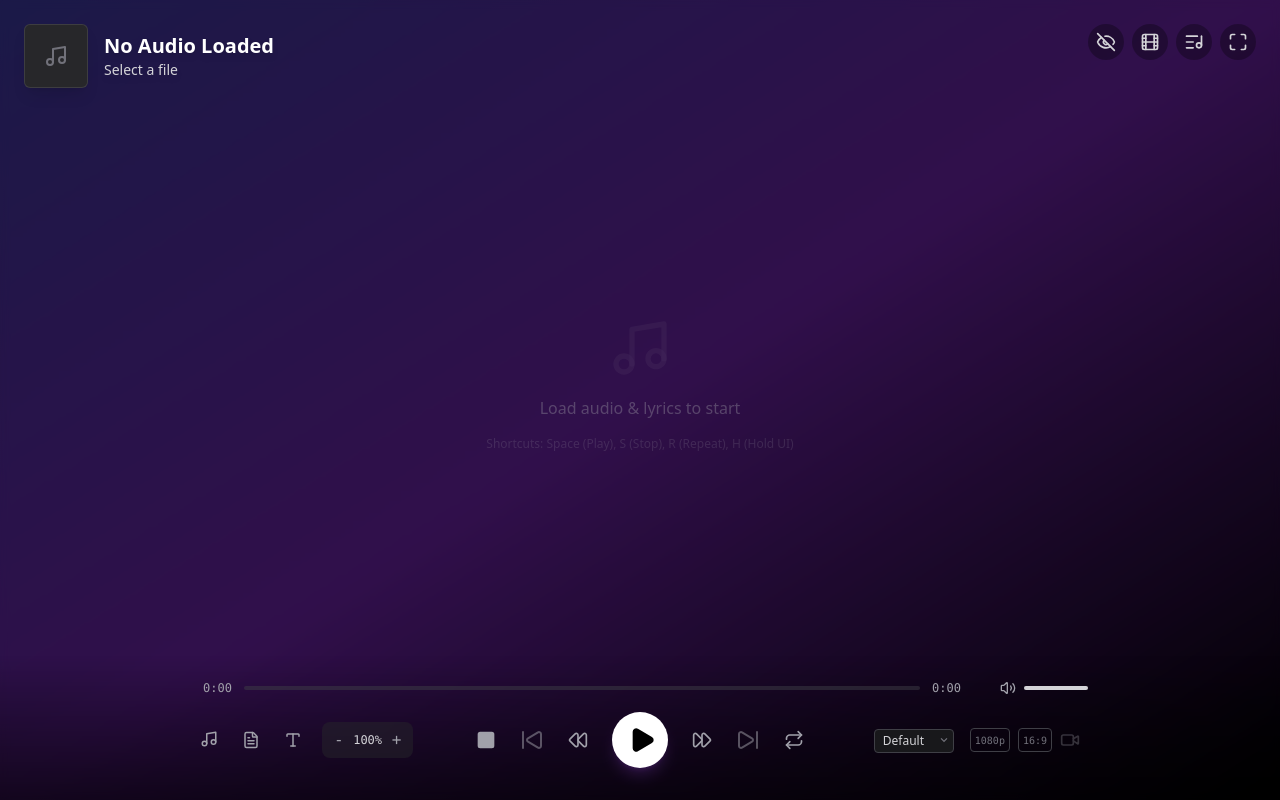
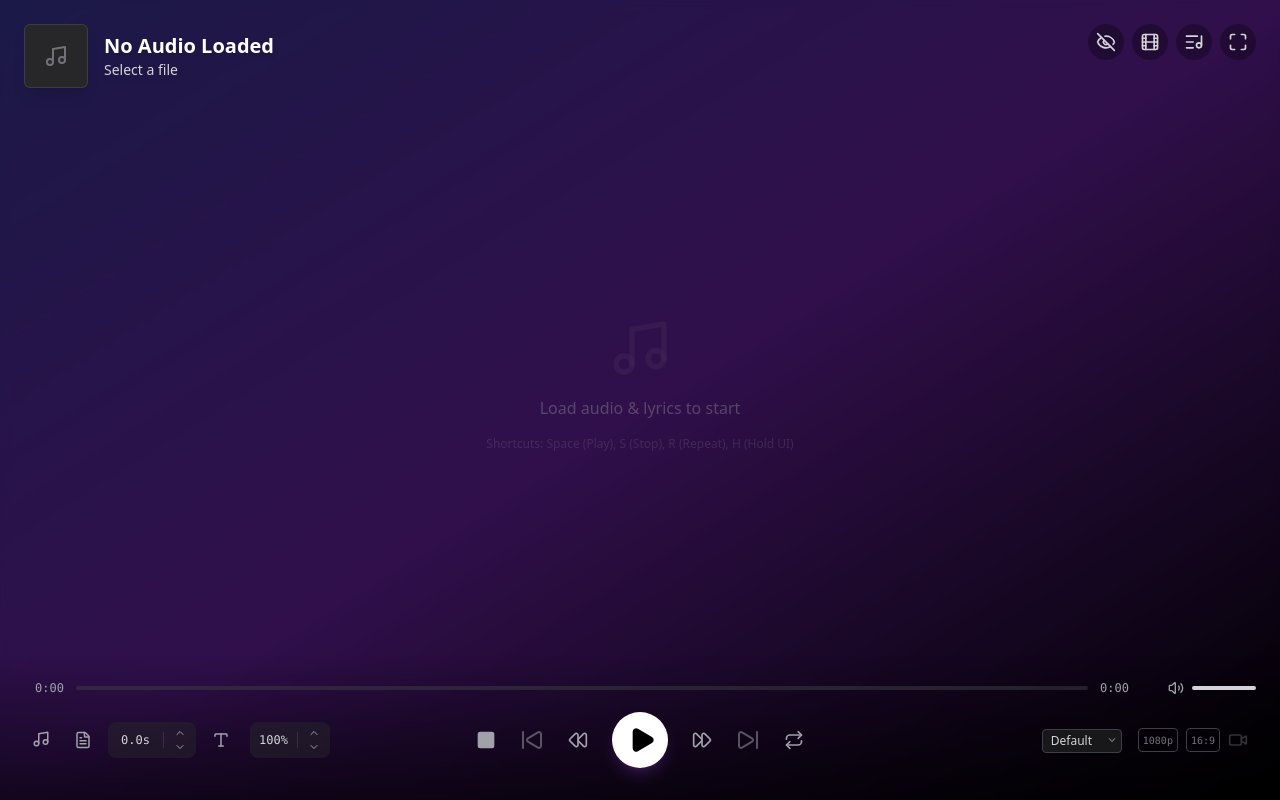
Before and after one commit to dotslashgabut/immersive-audio-player-lyric-video-maker, a React (Vite) app: page / in a window 1280 px wide. Built offline with nearby package versions, Linux system fonts and the light colour scheme.

Commit message:
Lyric Offset Control

```diff
--- a/App.tsx
+++ b/App.tsx
@@ -1,8 +1,9 @@
-import React, { useState, useRef, useEffect, useCallback } from 'react';
+import React, { useState, useRef, useEffect, useCallback, useMemo } from 'react';
 import {
   Play, Pause, SkipBack, SkipForward, Volume2, VolumeX,
   Maximize, Minimize, Upload, Music, FileText, Settings, ImageIcon,
-  Repeat, Repeat1, Square, Eye, EyeOff, Video, Download, Film, Type, X, ListMusic, Rewind, FastForward
+  Repeat, Repeat1, Square, Eye, EyeOff, Video, Download, Film, Type, X, ListMusic, Rewind, FastForward,
+  ChevronUp, ChevronDown
 } from './components/Icons';
 import { AudioMetadata, LyricLine, TabView, VisualSlide, VideoPreset, PlaylistItem } from './types';
 import { formatTime, parseLRC, parseSRT } from './utils/parsers';
@@ -28,6 +29,7 @@ function App() {
   });
   const [lyrics, setLyrics] = useState<LyricLine[]>([]);
   const [visualSlides, setVisualSlides] = useState<VisualSlide[]>([]);
+  const [lyricOffset, setLyricOffset] = useState(0);
 
   // State: Playback
   const [isPlaying, setIsPlaying] = useState(false);
@@ -97,8 +99,14 @@ function App() {
     s => s.type === 'audio' && currentTime >= s.startTime && currentTime < s.endTime
   );
 
-  const currentLyricIndex = lyrics.findIndex((line, index) => {
-    const nextLine = lyrics[index + 1];
+  // Adjusted lyrics based on offset
+  const adjustedLyrics = useMemo(() => {
+    if (lyricOffset === 0) return lyrics;
+    return lyrics.map(l => ({ ...l, time: l.time + lyricOffset }));
+  }, [lyrics, lyricOffset]);
+
+  const currentLyricIndex = adjustedLyrics.findIndex((line, index) => {
+    const nextLine = adjustedLyrics[index + 1];
     return currentTime >= line.time && (!nextLine || currentTime < nextLine.time);
   });
 
@@ -147,6 +155,7 @@ function App() {
       });
 
       // Reset play state
+      setLyricOffset(0);
       setIsPlaying(false);
       setCurrentTime(0);
       if (audioRef.current) {
@@ -239,6 +248,7 @@ function App() {
       }
     }
 
+    setLyricOffset(0);
     setCurrentTrackIndex(index);
     // Auto-play after state update
     setTimeout(() => {
@@ -615,7 +625,7 @@ function App() {
           canvas.width,
           canvas.height,
           audioEl.currentTime,
-          lyrics,
+          adjustedLyrics,
           metadata,
           visualSlides,
           imageMap,
@@ -1144,7 +1154,7 @@ function App() {
                 .lyrics-root .text-8xl { font-size: calc(6rem * ${fontSizeScale}); }
               `}</style>
               <div className={`transition-all duration-500 ${(activeTab === TabView.EDITOR || isPlaylistMode) ? 'h-[25vh]' : (!isHeaderVisible && !isFooterVisible) ? 'h-[50vh]' : 'h-[40vh]'}`}></div>
-              {lyrics.map((line, idx) => {
+              {adjustedLyrics.map((line, idx) => {
                 const isActive = idx === currentLyricIndex;
                 const isEditor = activeTab === TabView.EDITOR || isPlaylistMode;
                 const isPortraitPreview = ['9:16', '3:4', '1:1', '1:2', '2:3'].includes(aspectRatio);
@@ -1333,7 +1343,14 @@ function App() {
                     }}
                     onClick={() => {
                       if (audioRef.current && !isRendering) {
-                        audioRef.current.currentTime = line.time;
+                        audioRef.current.currentTime = line.time; // This is the adjusted time, which is what we want?
+                        // If we want to jump to the EXACT point in audio where this lyric is SUPPOSED to play now:
+                        // line.time IS (originalTime + offset).
+                        // So if we seek to line.time, we are seeking to the adjusted time.
+                        // Example: Lyric originally 10s. Offset +5s. adjusted time = 15s.
+                        // We see text. Click it. Audio jumps to 15s.
+                        // At 15s, currentLyricIndex checks if time >= 15s. Yes.
+                        // So the lyric matches the audio at that new point. Correct.
                         setCurrentTime(line.time);
                       }
                     }}
@@ -1360,7 +1377,7 @@ function App() {
         {/* Bottom Controls (Player) */}
         <div className={`transition-all duration-500 ease-in-out overflow-hidden ${isFooterVisible ? 'max-h-60 opacity-100 translate-y-0' : 'max-h-0 opacity-0 translate-y-4'}`}>
           <div className="bg-gradient-to-t from-black/60 via-black/30 to-transparent p-4 pb-6 lg:p-6 lg:pb-8">
-            <div className="max-w-4xl mx-auto space-y-4">
+            <div className="max-w-7xl mx-auto space-y-4">
               {/* Progress Bar */}
               <div className="flex items-center gap-3 group">
                 <span className="text-xs text-zinc-400 font-mono w-10 text-right">{formatTime(currentTime)}</span>
@@ -1427,6 +1444,32 @@ function App() {
                       </button>
                     )}
                   </div>
+
+                  {/* Lyric Offset Controls */}
+                  <div className="flex items-center gap-1 bg-zinc-800/50 rounded-lg px-2 py-1 h-9">
+                    <span className="text-xs text-zinc-300 w-12 text-center font-mono select-none border-r border-white/10 pr-2 mr-1">
+                      {lyricOffset > 0 ? '+' : ''}{lyricOffset.toFixed(1)}s
+                    </span>
+                    <div className="flex flex-col -my-1 h-full justify-center">
+                      <button
+                        onClick={() => setLyricOffset(prev => parseFloat((prev + 0.1).toFixed(1)))}
+                        className="text-zinc-400 hover:text-white flex items-center justify-center h-3.5 w-4 hover:bg-white/10 rounded-sm transition-colors"
+                        title="Increase Lyric Offset (+0.1s)"
+                        disabled={isRendering}
+                      >
+                        <ChevronUp size={12} />
+                      </button>
+                      <button
+                        onClick={() => setLyricOffset(prev => parseFloat((prev - 0.1).toFixed(1)))}
+                        className="text-zinc-400 hover:text-white flex items-center justify-center h-3.5 w-4 hover:bg-white/10 rounded-sm transition-colors"
+                        title="Decrease Lyric Offset (-0.1s)"
+                        disabled={isRendering}
+                      >
+                        <ChevronDown size={12} />
+                      </button>
+                    </div>
+                  </div>
+
                   <div className="flex items-center gap-1">
                     <label className={`p-2 rounded-lg hover:bg-white/10 cursor-pointer transition-colors ${customFontName ? 'text-purple-400' : 'text-zinc-400 hover:text-white'}`} title={customFontName ? `Custom Font: ${customFontName}` : "Load Custom Font (.ttf, .otf, .woff)"}>
                       <Type size={18} />
@@ -1446,25 +1489,27 @@ function App() {
 
                   {/* Font Size Control */}
                   <div className="flex items-center gap-1 ml-1 bg-zinc-800/50 rounded-lg px-2 py-1 h-9">
-                    <button
-                      onClick={() => setFontSizeScale(s => Math.max(0.5, parseFloat((s - 0.1).toFixed(1))))}
-                      className="text-zinc-400 hover:text-white px-1 font-mono"
-                      title="Decrease Font Size"
-                      disabled={isRendering}
-                    >
-                      -
-                    </button>
-                    <span className="text-xs text-zinc-300 w-8 text-center font-mono select-none">
+                    <span className="text-xs text-zinc-300 w-10 text-center font-mono select-none border-r border-white/10 pr-2 mr-1">
                       {Math.round(fontSizeScale * 100)}%
                     </span>
-                    <button
-                      onClick={() => setFontSizeScale(s => Math.min(3.0, parseFloat((s + 0.1).toFixed(1))))}
-                      className="text-zinc-400 hover:text-white px-1 font-mono"
-                      title="Increase Font Size"
-                      disabled={isRendering}
-                    >
-                      +
-                    </button>
+                    <div className="flex flex-col -my-1 h-full justify-center">
+                      <button
+                        onClick={() => setFontSizeScale(s => Math.min(3.0, parseFloat((s + 0.1).toFixed(1))))}
+                        className="text-zinc-400 hover:text-white flex items-center justify-center h-3.5 w-4 hover:bg-white/10 rounded-sm transition-colors"
+                        title="Increase Font Size"
+                        disabled={isRendering}
+                      >
+                        <ChevronUp size={12} />
+                      </button>
+                      <button
+                        onClick={() => setFontSizeScale(s => Math.max(0.5, parseFloat((s - 0.1).toFixed(1))))}
+                        className="text-zinc-400 hover:text-white flex items-center justify-center h-3.5 w-4 hover:bg-white/10 rounded-sm transition-colors"
+                        title="Decrease Font Size"
+                        disabled={isRendering}
+                      >
+                        <ChevronDown size={12} />
+                      </button>
+                    </div>
                   </div>
 
 
```
Also changed, not shown: components/Icons.tsx (+6 -2 lines), 1 other file (tests, documents, lock files or other folders).
